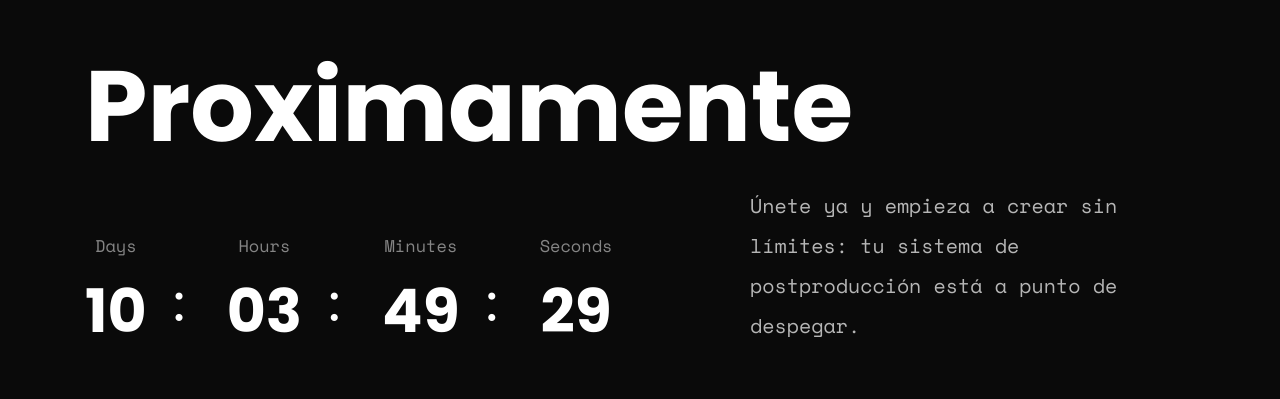
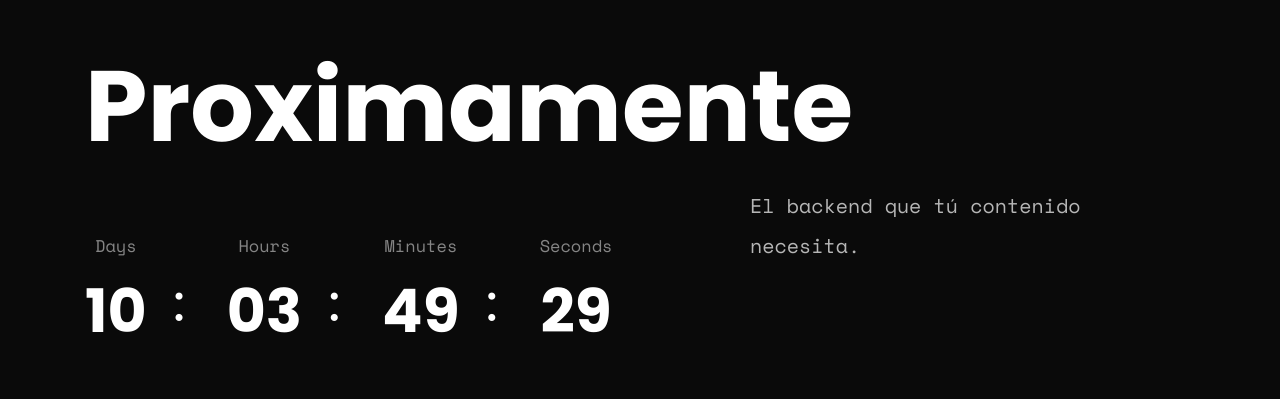
Before and after one commit to soyfranramos/obsidiabox, a plain HTML site: page index.html in a window 1280 px wide. Shown: the part 179-578 px from the top of the page. Drawn offline with nearby package versions, Linux system fonts and the light colour scheme.

Commit message:
Update index.html

```diff
--- a/index.html
+++ b/index.html
@@ -51,8 +51,7 @@
               <div class="col-xl-5 col-lg-5">
                 <!-- desc strat  -->
                 <p class="wow fadeInLeft" data-wow-delay=".4s">
-                  Únete ya y empieza a crear sin límites: tu sistema de
-                  postproducción está a punto de despegar.
+                  El backend que tú contenido necesita.
                 </p>
                 <!-- desc end  -->
               </div>
```
